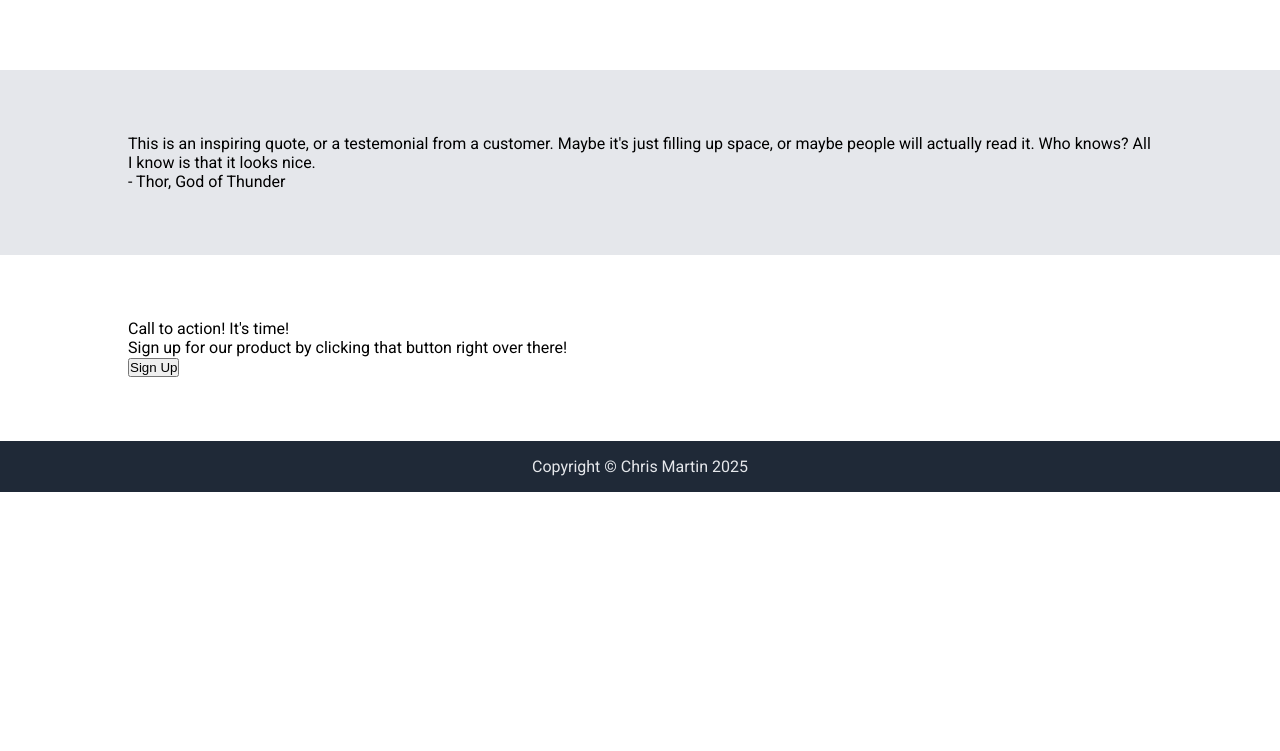
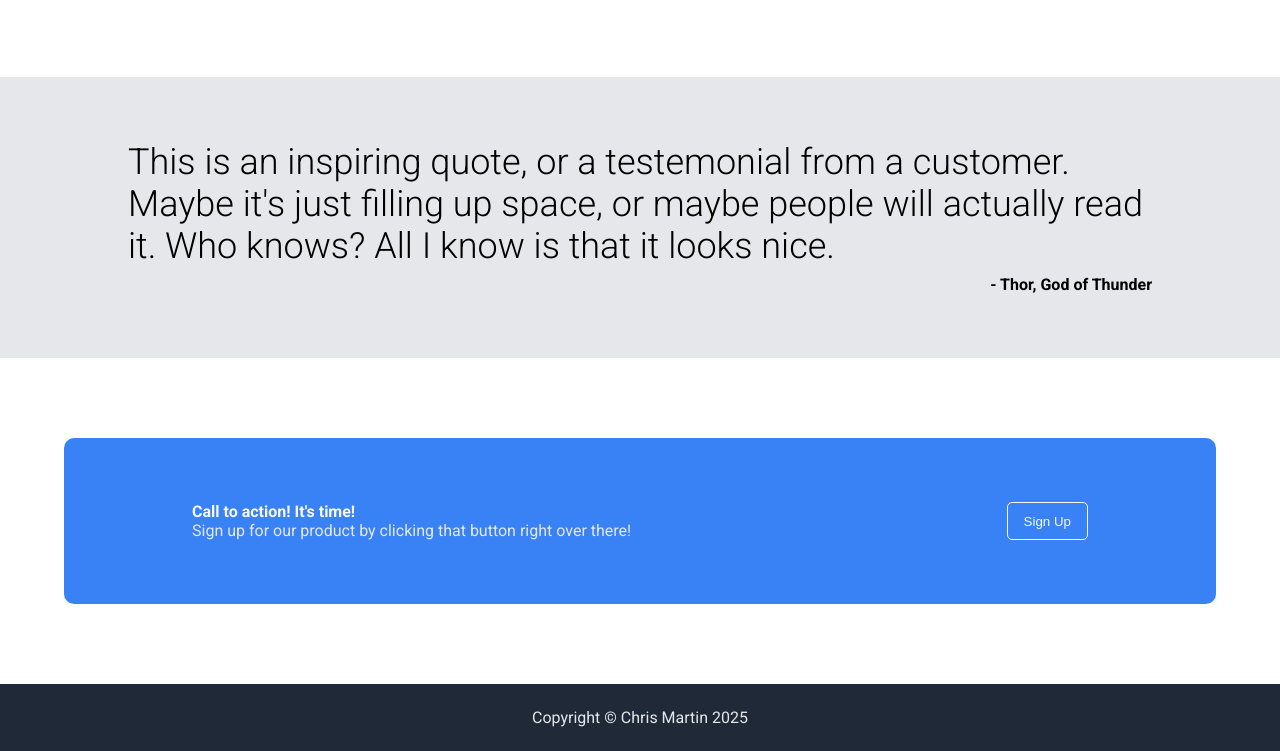
Before and after one commit to cmartin300/odin-landing_page, a plain HTML site: page index.html in a window 1280 px wide. Shown: the part 643-1394 px from the top of the page. Before the commit the page ends 1135 px from the top, so only its background shows below. Drawn offline with Linux system fonts and the light colour scheme.

Commit message:
update final css for styling & layout

```diff
--- a/css/styles.css
+++ b/css/styles.css
@@ -115,8 +115,48 @@ body {
   color: #1f2937;
 }
 
+.quote {
+  font-size: 36px;
+  font-weight: 300;
+}
+
+.author {
+  text-align: right;
+  padding-top: 8px;
+  font-weight: 700;
+}
+
+.cta-section {
+  background-color: #3882f6;
+  margin: 80px 64px;
+  border-radius: 10px;
+  display: flex;
+  justify-content: space-between;
+}
+
+.cta-main {
+  color: #f9faf8;
+  font-weight: bold;
+}
+
+.cta-secondary {
+  color: #e5e7eb;
+}
+
+button {
+  padding: 5px 16px;
+  border-radius: 5px;
+  border: 1px solid #3882f6;
+  color: #f9faf8;
+  background-color: #3882f6;
+}
+
+.cta-section button {
+  border: 1px solid #f9faf8;
+}
+
 .footer {
-  padding: 16px 48px;
+  padding: 24px 48px;
   text-align: center;
   color: #e5e7eb;
 }
```
